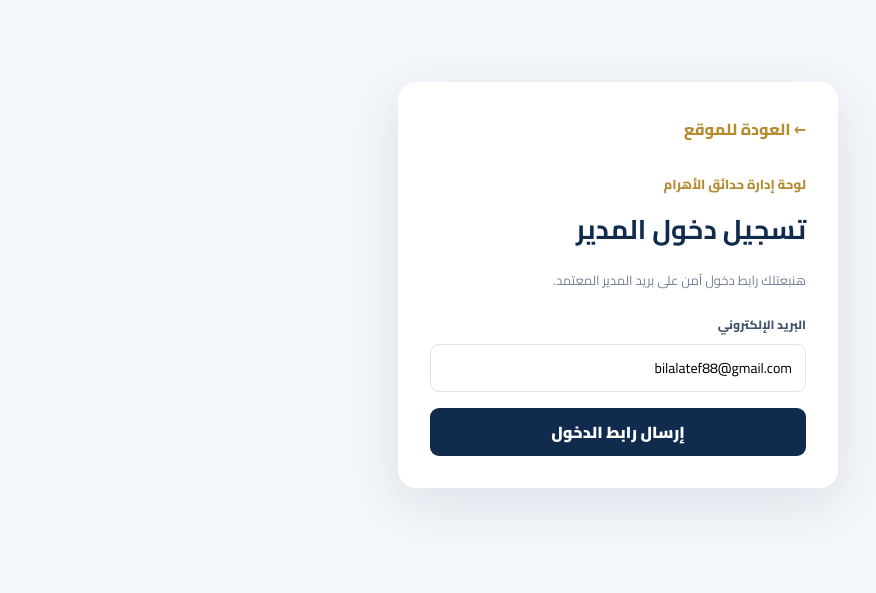
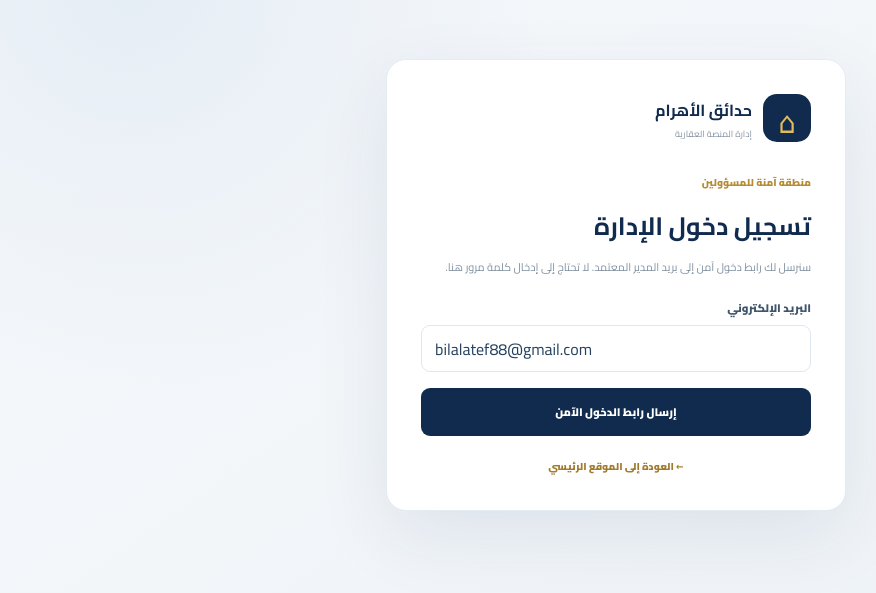
Before and after one commit to belalatefdev/Hadayek-Al-Ahram, a Next.js app: page /login in a window 1280 px wide. Shown: the part 115-708 px from the top of the page, without its empty margins (188-1064 px from the left). Built offline with nearby package versions, Linux system fonts and the light colour scheme; no server answers.

Commit message:
Redesign administrator login page

```diff
--- a/app/login/page.js
+++ b/app/login/page.js
@@ -1,51 +1,42 @@
 "use client";
 
 import { useState } from "react";
-import { useRouter } from "next/navigation";
 import { supabase } from "../../lib/supabase";
 
-const ADMIN_EMAIL = "bilalatef88@gmail.com";
+const ADMIN_EMAIL="bilalatef88@gmail.com";
 
-export default function LoginPage() {
-  const router = useRouter();
-  const [email, setEmail] = useState(ADMIN_EMAIL);
-  const [message, setMessage] = useState("");
-  const [loading, setLoading] = useState(false);
-
-  async function sendLink(e) {
+export default function LoginPage(){
+  const [email,setEmail]=useState(ADMIN_EMAIL);
+  const [message,setMessage]=useState("");
+  const [loading,setLoading]=useState(false);
+  async function sendLink(e){
     e.preventDefault();
-    if (email.trim().toLowerCase() !== ADMIN_EMAIL) {
-      setMessage("الدخول متاح حالياً لبريد المدير فقط.");
-      return;
-    }
-    if (!supabase) {
-      setMessage("إعدادات Supabase غير مكتملة. راجع متغيرات البيئة في Vercel.");
-      return;
-    }
-    setLoading(true);
-    setMessage("");
-    const { error } = await supabase.auth.signInWithOtp({
-      email: ADMIN_EMAIL,
-      options: { emailRedirectTo: window.location.origin + "/admin" },
-    });
+    if(email.trim().toLowerCase()!==ADMIN_EMAIL){setMessage("الدخول متاح حالياً لبريد المدير المعتمد فقط.");return;}
+    if(!supabase){setMessage("إعدادات الاتصال غير مكتملة. راجع إعدادات الموقع.");return;}
+    setLoading(true);setMessage("");
+    const {error}=await supabase.auth.signInWithOtp({email:ADMIN_EMAIL,options:{emailRedirectTo:window.location.origin+"/admin"}});
     setLoading(false);
-    setMessage(error ? "تعذر إرسال رابط الدخول: " + error.message : "تم إرسال رابط الدخول إلى بريدك. افتح الرسالة واضغط الرابط للدخول إلى لوحة الإدارة.");
+    setMessage(error?"تعذر إرسال رابط الدخول: "+error.message:"تم إرسال رابط دخول آمن إلى بريدك. افتح الرسالة واضغط الرابط للانتقال إلى لوحة الإدارة.");
   }
-
-  return (
-    <main dir="rtl" style={{minHeight:"100vh",display:"grid",placeItems:"center",padding:20,background:"#f3f6fa",fontFamily:"Cairo,Tahoma,sans-serif"}}>
-      <section style={{width:"min(440px,100%)",background:"#fff",padding:32,borderRadius:18,boxShadow:"0 15px 50px #102b4c18"}}>
-        <a href="/" style={{color:"#b58c31",fontWeight:800,textDecoration:"none"}}>← العودة للموقع</a>
-        <div style={{fontSize:13,color:"#b58c31",fontWeight:800,marginTop:28}}>لوحة إدارة حدائق الأهرام</div>
-        <h1 style={{fontSize:27,color:"#102b4d",margin:"8px 0"}}>تسجيل دخول المدير</h1>
-        <p style={{fontSize:13,color:"#738196",lineHeight:2}}>هنبعتلك رابط دخول آمن على بريد المدير المعتمد.</p>
-        <form onSubmit={sendLink}>
-          <label style={{display:"block",fontSize:12,fontWeight:800,color:"#42546c",margin:"20px 0 8px"}}>البريد الإلكتروني</label>
-          <input type="email" value={email} onChange={e=>setEmail(e.target.value)} required style={{width:"100%",height:48,border:"1px solid #dce4ed",borderRadius:9,padding:"0 13px",fontSize:14,boxSizing:"border-box"}} />
-          <button disabled={loading} style={{width:"100%",height:48,marginTop:16,border:0,borderRadius:9,background:"#102b4d",color:"#fff",fontWeight:900,cursor:"pointer"}}>{loading?"جاري الإرسال...":"إرسال رابط الدخول"}</button>
-        </form>
-        {message && <p role="status" style={{marginTop:18,padding:12,borderRadius:9,background:"#f2f6fa",color:"#294663",fontSize:12,lineHeight:1.9}}>{message}</p>}
-      </section>
-    </main>
-  );
+  return <main className="admin-login" dir="rtl">
+    <style>{`
+      .admin-login{min-height:100vh;padding:24px;display:grid;place-items:center;background:radial-gradient(circle at 12% 12%,#e5edf5 0,transparent 32%),linear-gradient(145deg,#f7f9fb,#edf2f7);font-family:Cairo,Tahoma,sans-serif;color:#193653}
+      .admin-login-card{width:min(460px,100%);background:#fff;border:1px solid #e5ebf2;border-radius:20px;padding:34px;box-shadow:0 25px 75px #102b4d16}
+      .admin-login-brand{display:flex;align-items:center;gap:11px;text-decoration:none;color:#102b4d}.admin-login-mark{width:48px;height:48px;display:grid;place-items:center;border-radius:14px;background:#102b4d;color:#e2bb5b;font-size:30px}.admin-login-brand b,.admin-login-brand small{display:block}.admin-login-brand b{font-size:16px}.admin-login-brand small{font-size:9px;color:#8794a2}
+      .admin-login-label{display:inline-block;margin-top:31px;color:#b58c31;font-size:10px;font-weight:900}.admin-login-card h1{font-size:25px;margin:7px 0;color:#102b4d}.admin-login-card>p{font-size:11px;color:#8190a0;line-height:2;margin:0 0 20px}
+      .admin-login-card label{display:block;font-size:11px;font-weight:900;color:#40556c;margin:15px 0 7px}.admin-login-card input{width:100%;height:47px;border:1px solid #dfe7ef;border-radius:9px;padding:0 13px;box-sizing:border-box;font:inherit;color:#24425f;outline:none}.admin-login-card input:focus{border-color:#c49b3d;box-shadow:0 0 0 3px #d9ad4320}
+      .admin-login-card button{width:100%;height:48px;border:0;border-radius:9px;background:#102b4d;color:#fff;font:inherit;font-size:11px;font-weight:900;margin-top:16px;cursor:pointer;transition:.18s}.admin-login-card button:hover{background:#1c4a73;transform:translateY(-1px)}.admin-login-card button:disabled{opacity:.6;cursor:wait}
+      .admin-login-message{margin-top:16px;padding:12px;border-radius:9px;background:#f2f6fa;color:#294663;font-size:11px;line-height:2}.admin-login-back{display:block;text-align:center;color:#a17b2d;text-decoration:none;font-size:10px;font-weight:900;margin-top:21px}
+      @media(max-width:480px){.admin-login{padding:14px}.admin-login-card{padding:25px 20px;border-radius:16px}}
+    `}</style>
+    <section className="admin-login-card">
+      <a href="/" className="admin-login-brand"><span className="admin-login-mark">⌂</span><span><b>حدائق الأهرام</b><small>إدارة المنصة العقارية</small></span></a>
+      <span className="admin-login-label">منطقة آمنة للمسؤولين</span>
+      <h1>تسجيل دخول الإدارة</h1>
+      <p>سنرسل لك رابط دخول آمن إلى بريد المدير المعتمد. لا تحتاج إلى إدخال كلمة مرور هنا.</p>
+      <form onSubmit={sendLink}><label htmlFor="admin-email">البريد الإلكتروني</label><input id="admin-email" type="email" value={email} onChange={e=>setEmail(e.target.value)} required dir="ltr"/><button disabled={loading}>{loading?"جارٍ إرسال الرابط...":"إرسال رابط الدخول الآمن"}</button></form>
+      {message&&<p role="status" className="admin-login-message">{message}</p>}
+      <a href="/" className="admin-login-back">← العودة إلى الموقع الرئيسي</a>
+    </section>
+  </main>;
 }
```
